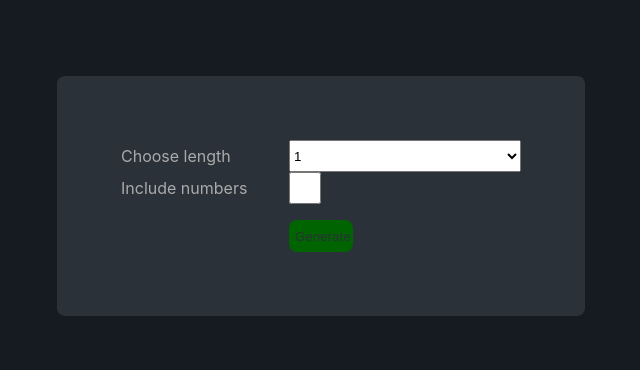
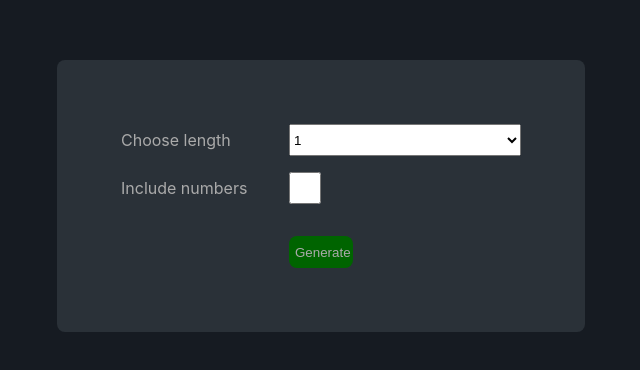
Before and after one commit to JacobG03/pass_generator, a Next.js app in the folder pass_generator/: page / in a window 1280 px wide. Shown: the part 204-574 px from the top of the page, without its empty margins (319-959 px from the left). Built offline with nearby package versions, Linux system fonts and the light colour scheme.

Commit message:
functionality added

```diff
--- a/pass_generator/pages/index.js
+++ b/pass_generator/pages/index.js
@@ -23,12 +23,15 @@ const GenerateSection = styled.div`
   flex-direction: column;
   align-items: center;
   background-color: rgb(42, 49, 56);
-  gap: 1rem;
+  gap: 2rem;
 `
 
 const InputOptions = styled.div`
   width: 400px;
   height: fit-content;
+  display: flex;
+  flex-direction: column;
+  gap: 1rem;
 `
 
 const LengthSection = styled.div`
@@ -71,28 +74,50 @@ const Button = styled.button`
   outline: none;
   border: none;
   border-radius: 8px;
-  color: rgb(42, 49, 56);
+  color: rgb(170, 170, 170);
   background-color: rgb(0,100,0);
   cursor: pointer;
 `
 
 export default function Home() {
+  const [length, setLength] = useState(1)
+  const [includeNumbers, setIncludeNumbers] = useState(false)
+  const [password, setPassword] = useState(null)
+  const generator = require('generate-password');
+
+  useEffect(() => {
+    console.log(includeNumbers)
+    console.log(length)
+  }, [includeNumbers, length])
+
+  const generatePassword = () => {
+    let password = generator.generate({
+      length: length,
+      numbers: includeNumbers
+    })
+    setPassword(password)
+  }
+
+
   return (
     <Container>
       <GenerateSection>
         <InputOptions>
           <LengthSection>
             <Label for='length'>Choose length</Label>
-            <SelectLength name='length'>
-              {Array.from(Array(257).keys()).map(number => number > 0 ? <option value={number} key={number}>{number}</option> : null)}
+            <SelectLength name='length' onChange={e => setLength(e.target.value)} >
+              {Array.from(Array(257).keys()).map(number => number > 0 ?
+                <option value={number} key={number}>{number}</option>
+                : null)}
             </SelectLength>
           </LengthSection>
           <NumbersSection>
             <Label for='numbers'>Include numbers</Label>
-            <Checkbox name='numbers' type='checkbox' />
+            <Checkbox name='numbers' type='checkbox' onClick={() => setIncludeNumbers(prev => !prev)} />
           </NumbersSection>
         </InputOptions>
-        <Button>Generate</Button>
+        <Button onClick={() => generatePassword()}>Generate</Button>
+        {password ? <span>{password}</span>: null}
       </GenerateSection>
     </Container>
   )
```
